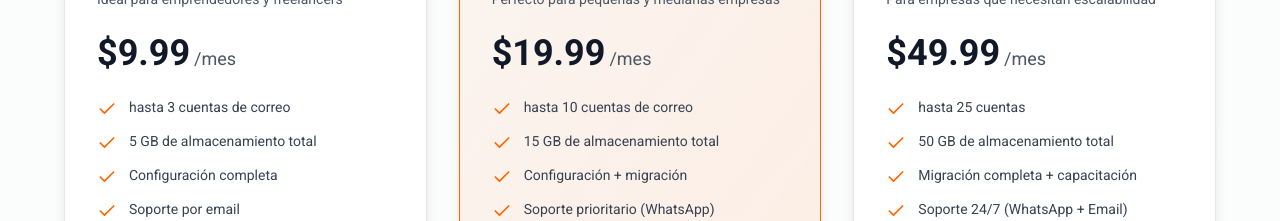
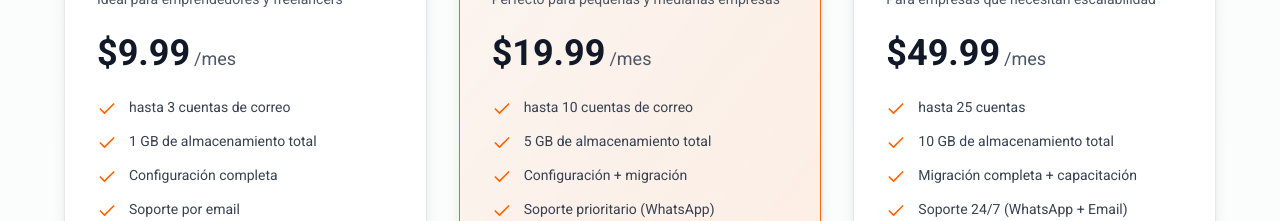
Before and after one commit to CientificoJose/web-agency, a Next.js app: page /servicios/correo-corporativo in a window 1280 px wide. Shown: the part 2520-2741 px from the top of the page. Built offline with nearby package versions, Linux system fonts and the light colour scheme.

Commit message:
Mejoras 2

```diff
--- a/components/email-hosting/sections.tsx
+++ b/components/email-hosting/sections.tsx
@@ -198,7 +198,7 @@ export function PricingCards() {
       description: "Ideal para emprendedores y freelancers",
       features: [
         "hasta 3 cuentas de correo",
-        "5 GB de almacenamiento total",
+        "1 GB de almacenamiento total",
         "Configuración completa",
         "Soporte por email",
         "Webmail incluido",
@@ -213,7 +213,7 @@ export function PricingCards() {
       description: "Perfecto para pequeñas y medianas empresas",
       features: [
         "hasta 10 cuentas de correo",
-        "15 GB de almacenamiento total",
+        "5 GB de almacenamiento total",
         "Configuración + migración",
         "Soporte prioritario (WhatsApp)",
         "Webmail + IMAP/SMTP",
@@ -228,7 +228,7 @@ export function PricingCards() {
       description: "Para empresas que necesitan escalabilidad",
       features: [
         "hasta 25 cuentas",
-        "50 GB de almacenamiento total",
+        "10 GB de almacenamiento total",
         "Migración completa + capacitación",
         "Soporte 24/7 (WhatsApp + Email)",
         "Webmail + IMAP/SMTP + API",
```
